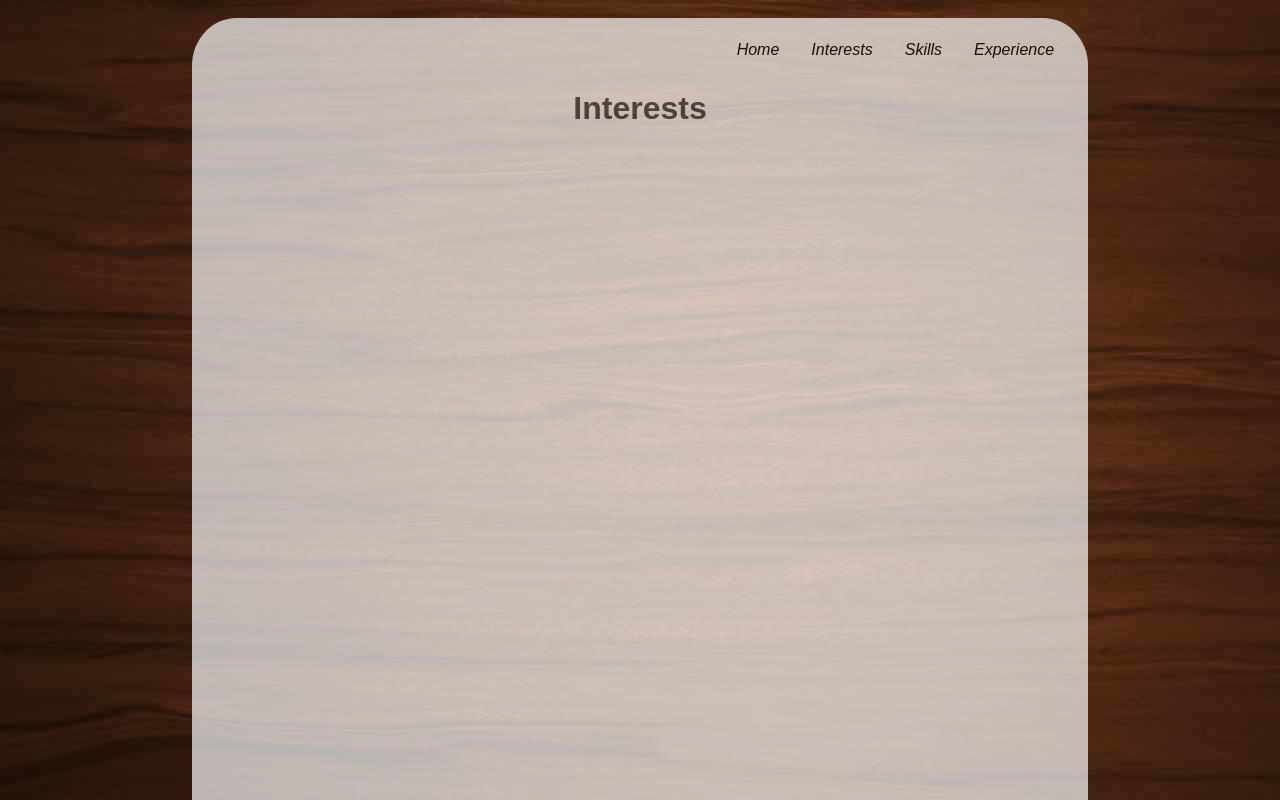
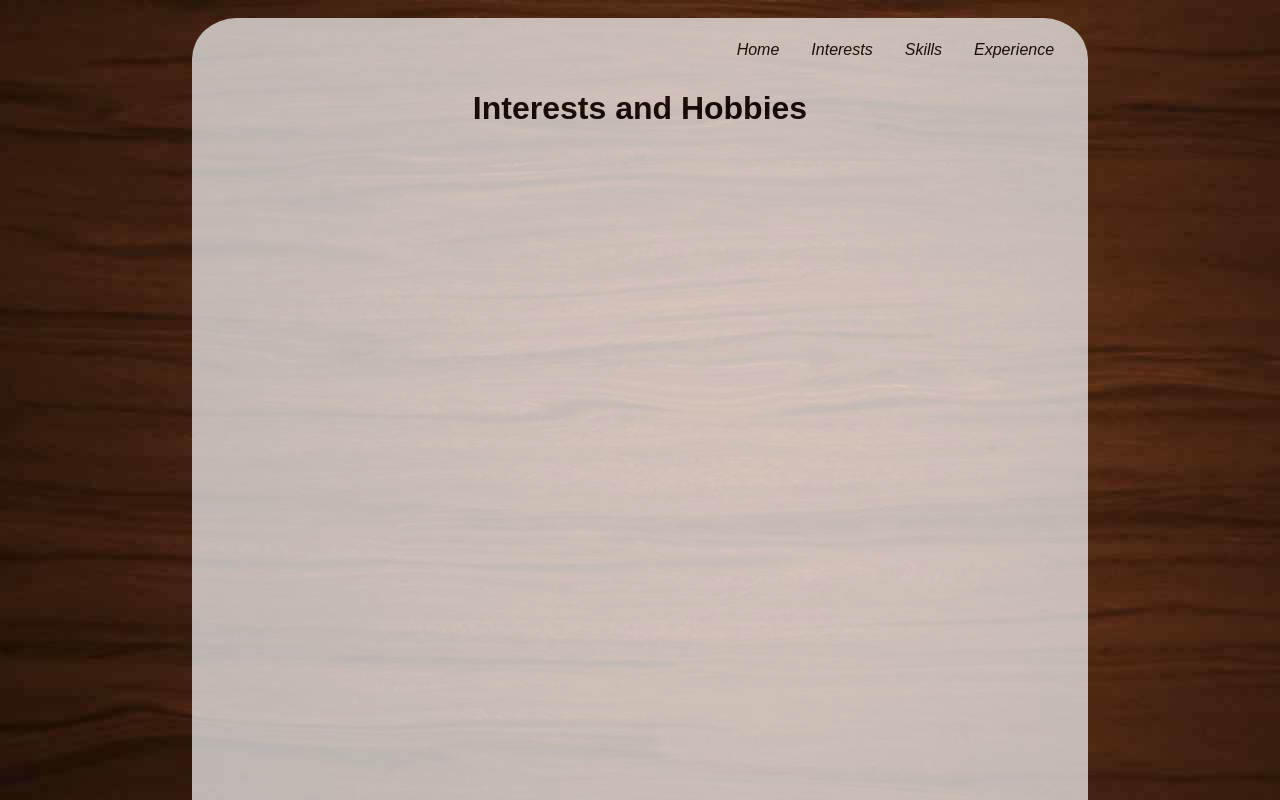
Before and after one commit to kartikkumarpatel/my-website, a React (Create React App) app: page /interests in a window 1280 px wide. Shown: the top 800 px of the page. Built offline with nearby package versions, Linux system fonts and the light colour scheme.

Commit message:
unsaved changes

```diff
--- a/src/App.css
+++ b/src/App.css
@@ -1,13 +1,13 @@
 
 .App {
   text-align: center;
-  height: 1000px;
   background-image: url('assests/background-image.jpg');
+  padding-bottom: 5%;
 }
 
 .container{
   width: 70%;
-  height: 95%;
+  height: 800px;
   margin-left: auto;
   margin-right: auto;
   background: #fafafa;
@@ -16,6 +16,7 @@
   border-top-right-radius: 5%;
   border-bottom-left-radius: 5%;
   border-bottom-right-radius: 5%;
+  padding-bottom: 2%;
 }
 
 .pages{
--- a/src/interests/Interests.jsx
+++ b/src/interests/Interests.jsx
@@ -3,13 +3,9 @@ import React, { Component } from 'react';
 
 class Interests extends Component {
   render() {
-    console.log("testing");
-
     return (
       <div className="Home">
-         <div className="container">
-            <h1>Interests</h1>
-        </div>
+          <h1>Interests and Hobbies</h1>
       </div>
     );
   }
```
